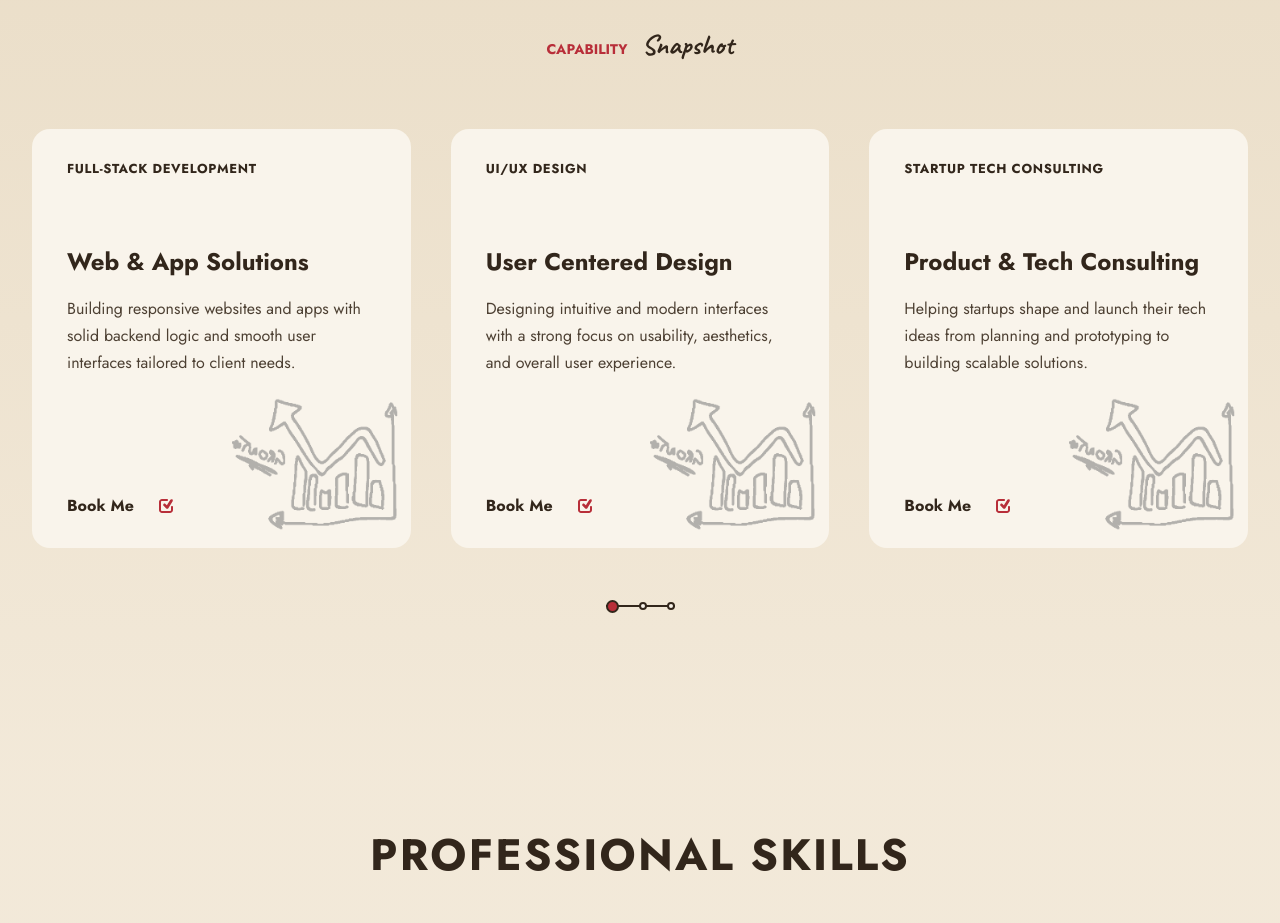
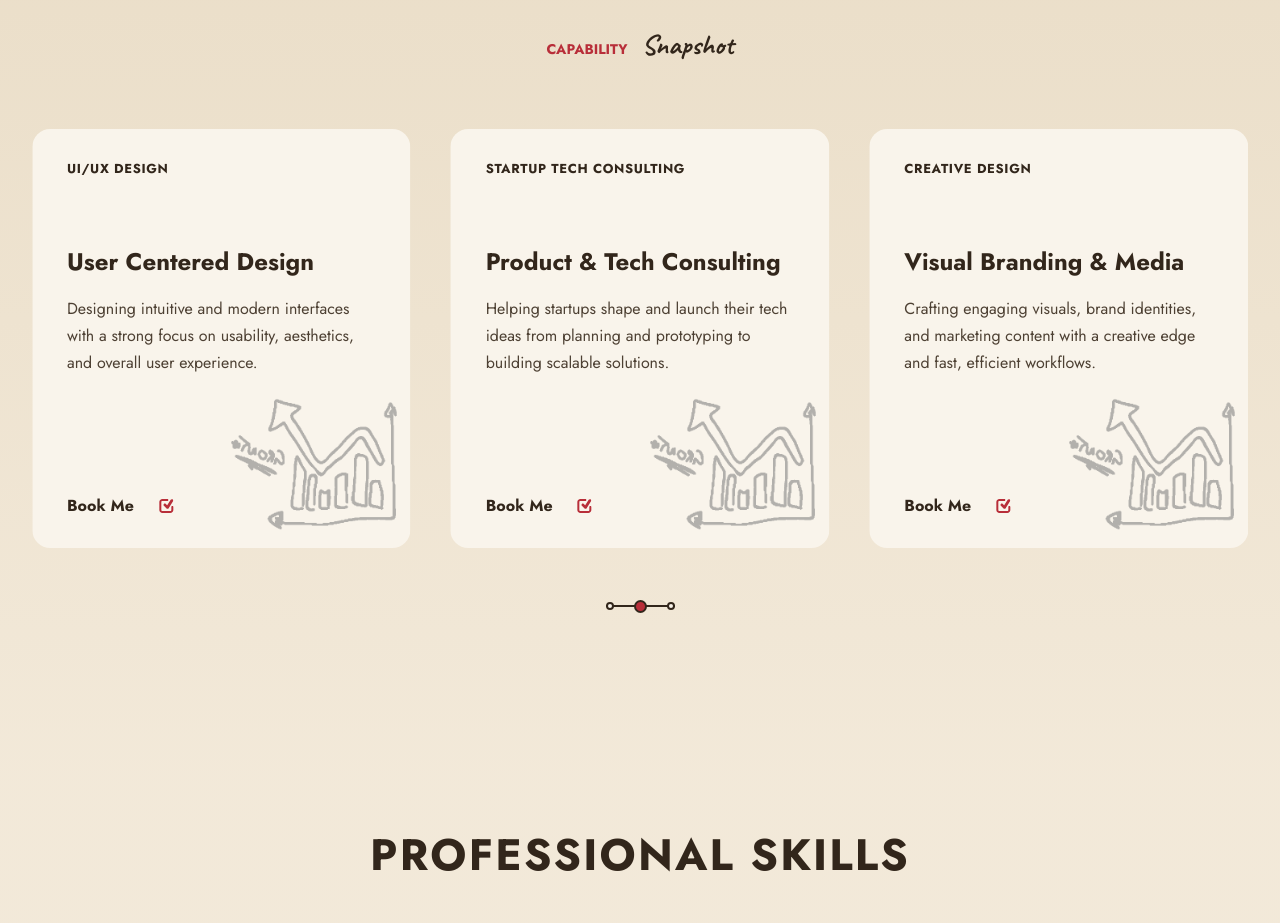
Before and after one commit to SeniraVinwath/SeniraV.online-portfolio, a React (Vite) app: page / in a window 1280 px wide. Shown: the part 940-1863 px from the top of the page. Built offline with nearby package versions, Linux system fonts and the light colour scheme.

Commit message:
feat: add auto-slide functionality to slider

```diff
--- a/src/components/services/Services.jsx
+++ b/src/components/services/Services.jsx
@@ -10,7 +10,7 @@ import 'swiper/css';
 import 'swiper/css/pagination';
 
 // import required modules
-import { Pagination } from 'swiper/modules';
+import { Pagination, Autoplay } from 'swiper/modules';
 
 import './services.css'
 
@@ -26,6 +26,10 @@ const Services = () => {
         pagination={{
           clickable: true,
         }}
+        autoplay={{
+          delay: 5000,
+          disableOnInteraction: false,
+        }}
         breakpoints={{
           540: {
             slidesPerView: 1,
@@ -40,7 +44,7 @@ const Services = () => {
             spaceBetween: 40,
           },
         }}
-        modules={[Pagination]}
+        modules={[Pagination, Autoplay]}
         className="services__container container mySwiper">
             {services.map(({name, title, description}, index) => {
                 return (
--- a/src/components/testimonials/Testimonials.jsx
+++ b/src/components/testimonials/Testimonials.jsx
@@ -9,7 +9,7 @@ import 'swiper/css';
 import 'swiper/css/pagination';
 
 // import required modules
-import { Pagination } from 'swiper/modules';
+import { Pagination, Autoplay } from 'swiper/modules';
 
 import './testimonials.css'
 
@@ -25,6 +25,10 @@ const Testimonials = () => {
             pagination={{
               clickable: true,
             }}
+            autoplay={{
+              delay: 5000,
+              disableOnInteraction: false,
+            }}
             breakpoints={{
               540: {
                 slidesPerView: 1,
@@ -39,7 +43,7 @@ const Testimonials = () => {
                 spaceBetween: 40,
               },
             }}
-            modules={[Pagination]}
+            modules={[Pagination, Autoplay]}
             className="testimonials__container container mySwiper">
                 {testimonials.map(({img, name, author, description}, index) => {
                     return (
```
